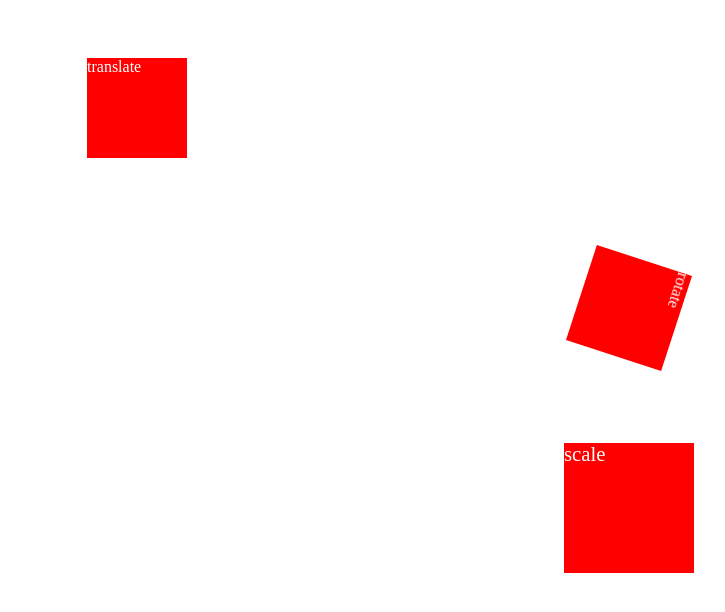
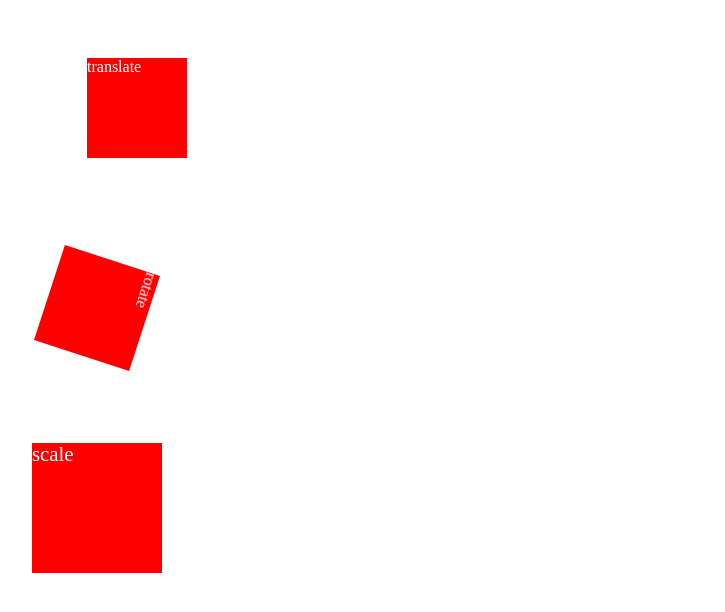
Before and after one commit to q-okuda/study, a PHP site: page / in a window 1280 px wide. Shown: the top 612 px of the page, without its empty margins (11-736 px from the left). Run offline with PHP 8.4, Linux system fonts and the light colour scheme.

Commit message:
[update]width変更

```diff
--- a/translate_rotate_scale/style.css
+++ b/translate_rotate_scale/style.css
@@ -1,5 +1,5 @@
 .wrapper {
-  width: 100%;
+  width: 200px;
   height: 200px;
   position: relative;
 }
```
